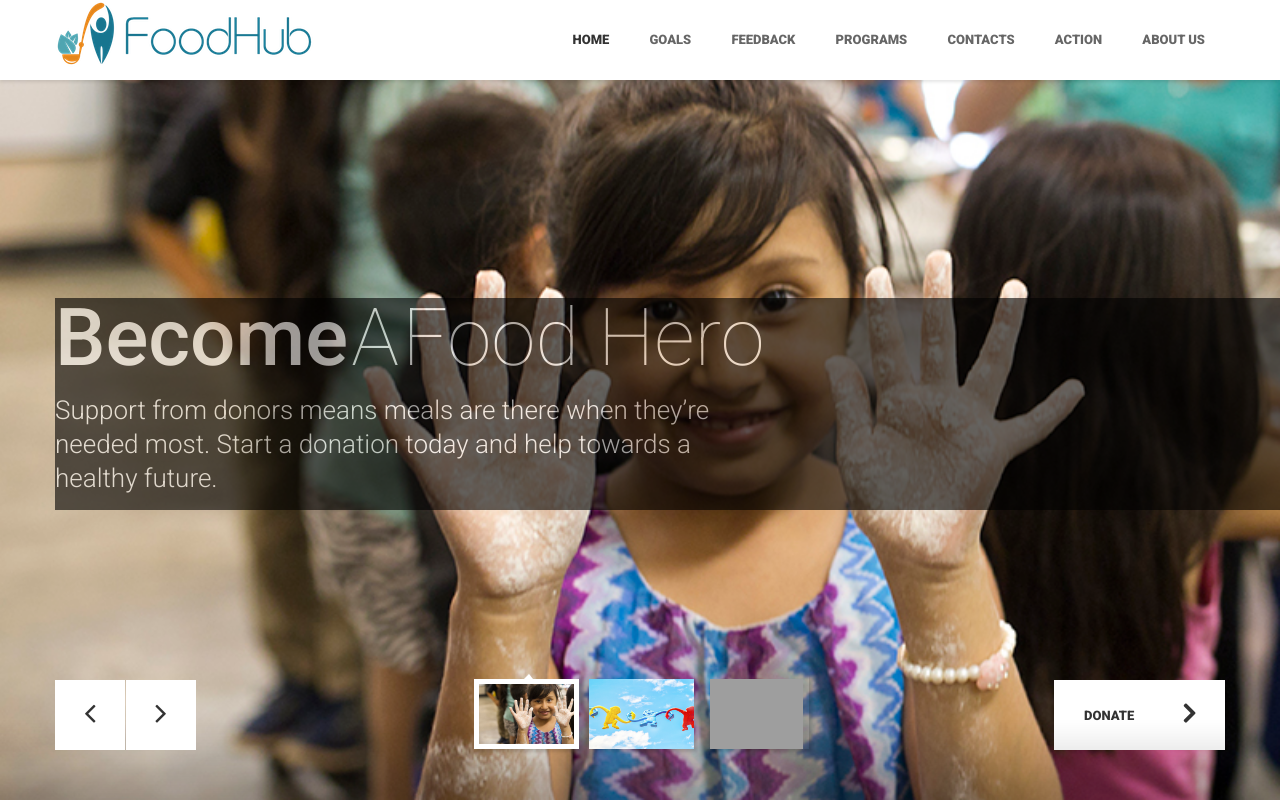
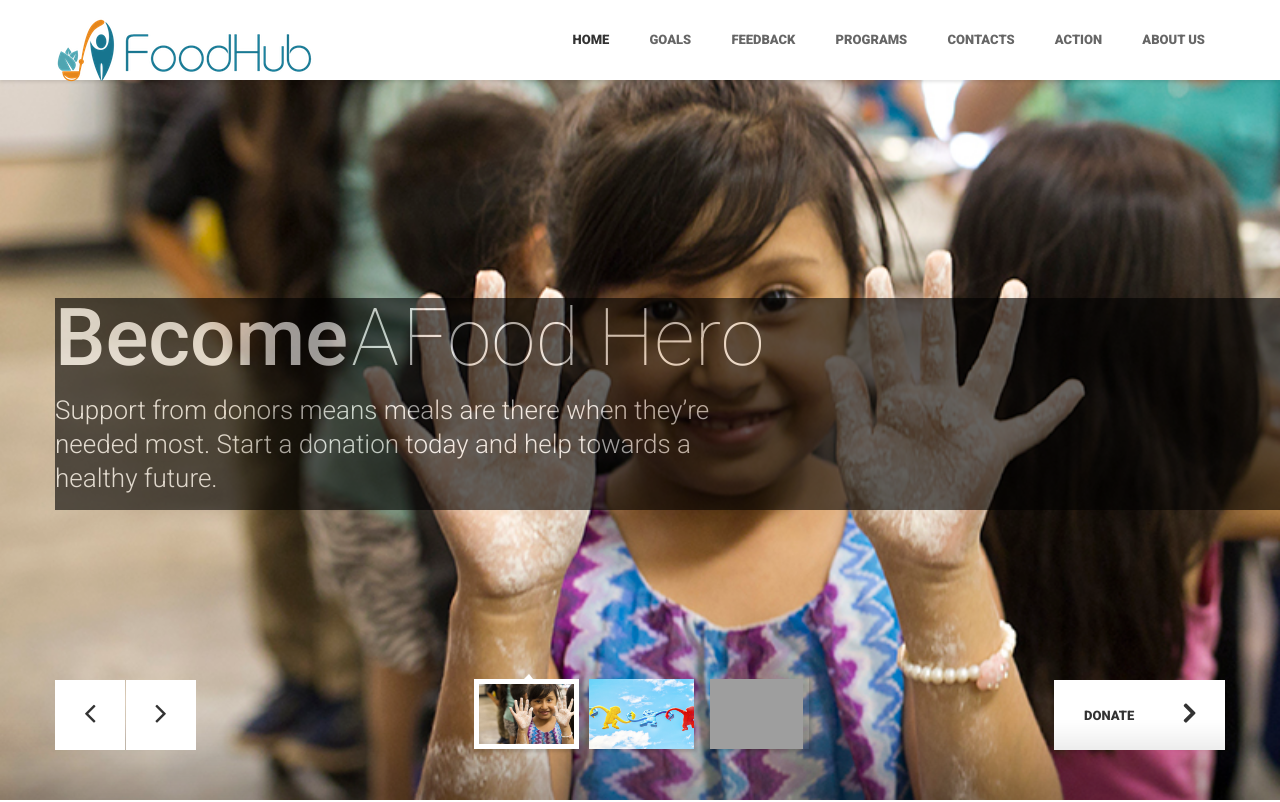
Before and after one commit to ajayrana3112/foodhub, a plain HTML site: page index.html in a window 1280 px wide. Shown: the top 802 px of the page. Drawn offline with Linux system fonts and the light colour scheme; grey boxes are pictures that could not be loaded.

Commit message:
Update style.css

```diff
--- a/css/style.css
+++ b/css/style.css
@@ -234,7 +234,8 @@ header {
 
 
 
-.logo {float:left;}
+.logo {float:left;
+padding-top:17px;}
 .logo a {
 	text-transform:uppercase;
 	line-height:80px;
```
